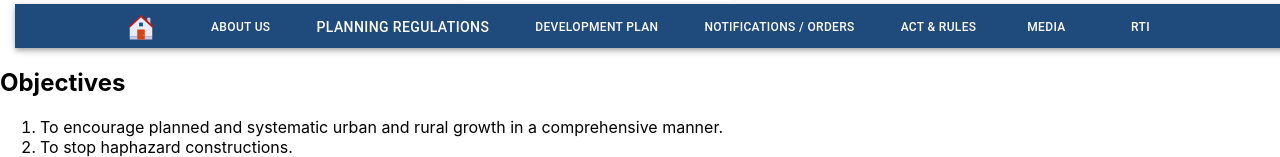
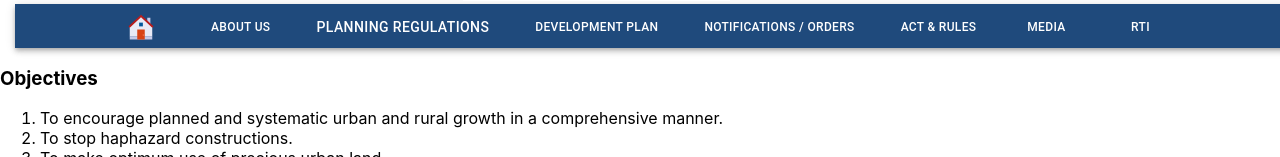
Before and after one commit to Suryoday18/TCP-Landing-Page, a React (Create React App) app: page /objectives in a window 1280 px wide. Shown: the part 212-369 px from the top of the page. Built offline with nearby package versions, Linux system fonts and the light colour scheme.

Commit message:
minor change to test

```diff
--- a/src/Navigations/Objective.js
+++ b/src/Navigations/Objective.js
@@ -6,7 +6,7 @@ const Objectives = () => {
         <div class="row">
             <div class="col-xs-12">
                 <div id="pageCont" class="screenReader" tabindex="43">
-                 <h2>Objectives</h2>
+                 <h3>Objectives</h3>
                     <ol>
                         <li>To encourage planned and systematic urban and rural growth in a comprehensive manner.</li>
                         <li>To stop haphazard constructions.</li>
```
